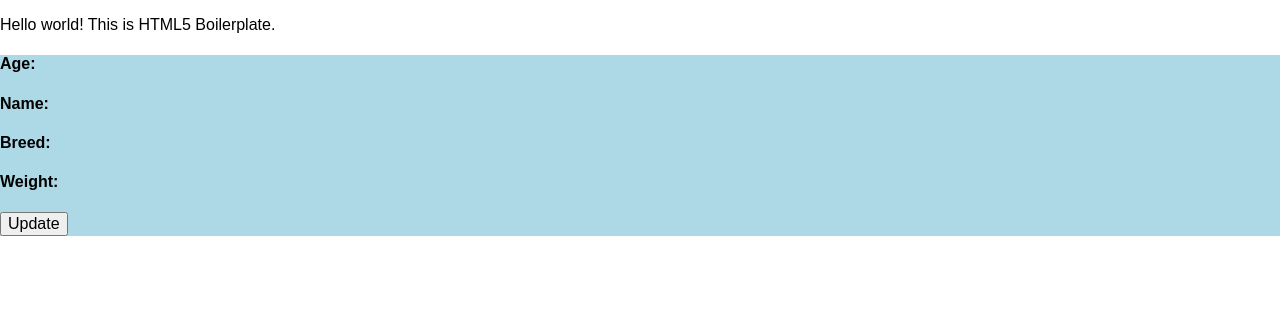
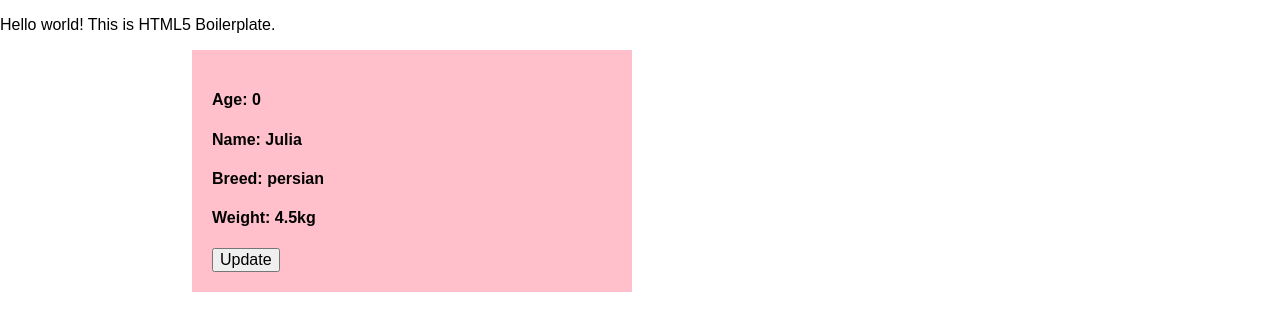
Before and after one commit to prague-college/jquery-testing, a plain HTML site: page index.html in a window 1280 px wide. Shown: the top 330 px of the page. Drawn offline with nearby package versions, Linux system fonts and the light colour scheme.

Commit message:
scrolly stuff

```diff
--- a/css/main.css
+++ b/css/main.css
@@ -1,5 +1,9 @@
 .student{
     transition: background 0.5s;
+    position: fixed;
+    width: 400px;
+    padding: 20px;
+    left: 15%;
 }
 
 .boy{
@@ -9,3 +13,7 @@
 .girl{
     background: pink;
 }
+
+body{
+   height: 2500px;
+}
--- a/index.html
+++ b/index.html
@@ -15,7 +15,7 @@
             <script>window.html5 || document.write('<script src="js/vendor/html5shiv.js"><\/script>')</script>
         <![endif]-->
     </head>
-    <body >
+    <body>
 
         <p>Hello world! This is HTML5 Boilerplate.</p>
 
@@ -38,7 +38,7 @@
             <button class="update">Update</button>
         </div>
 
-        <script src="//ajax.googleapis.com/ajax/libs/jquery/1.11.2/jquery.js"></script>
+        <script src="js/vendor/jquery-1.11.2.js"></script>
         <script>window.jQuery || document.write('<script src="js/vendor/jquery-1.11.2.js"><\/script>')</script>
 
         <script src="js/main.js"> </script>
--- a/js/main.js
+++ b/js/main.js
@@ -15,10 +15,9 @@ $(document).ready(function(){
     var studentForm = $('.student');
     var button = $('.update');
 
-    button.click(function(){
-        console.log(Student);
-        Student.age = Student.age + 1;
-        Student.weight
+    var getOlder = function(age){
+
+        Student.age = age;
 
         if(Student.age > 11 && Student.age < 25){
             Student.name = "Bob";
@@ -52,6 +51,19 @@ $(document).ready(function(){
         nameHolder.html(Student.name);
         breedHolder.html(Student.breed);
         weightHolder.html(Student.weight + 'kg');
+    };
+
+    button.click(function(){
+        getOlder(Student.age + 1);
     });
 
+    $(window).on('scroll', function(){
+        console.log($(window).scrollTop());
+
+        var top = $(window).scrollTop();
+
+        var newAge = top / 18;
+
+        getOlder(newAge);
+    });
 });
```
